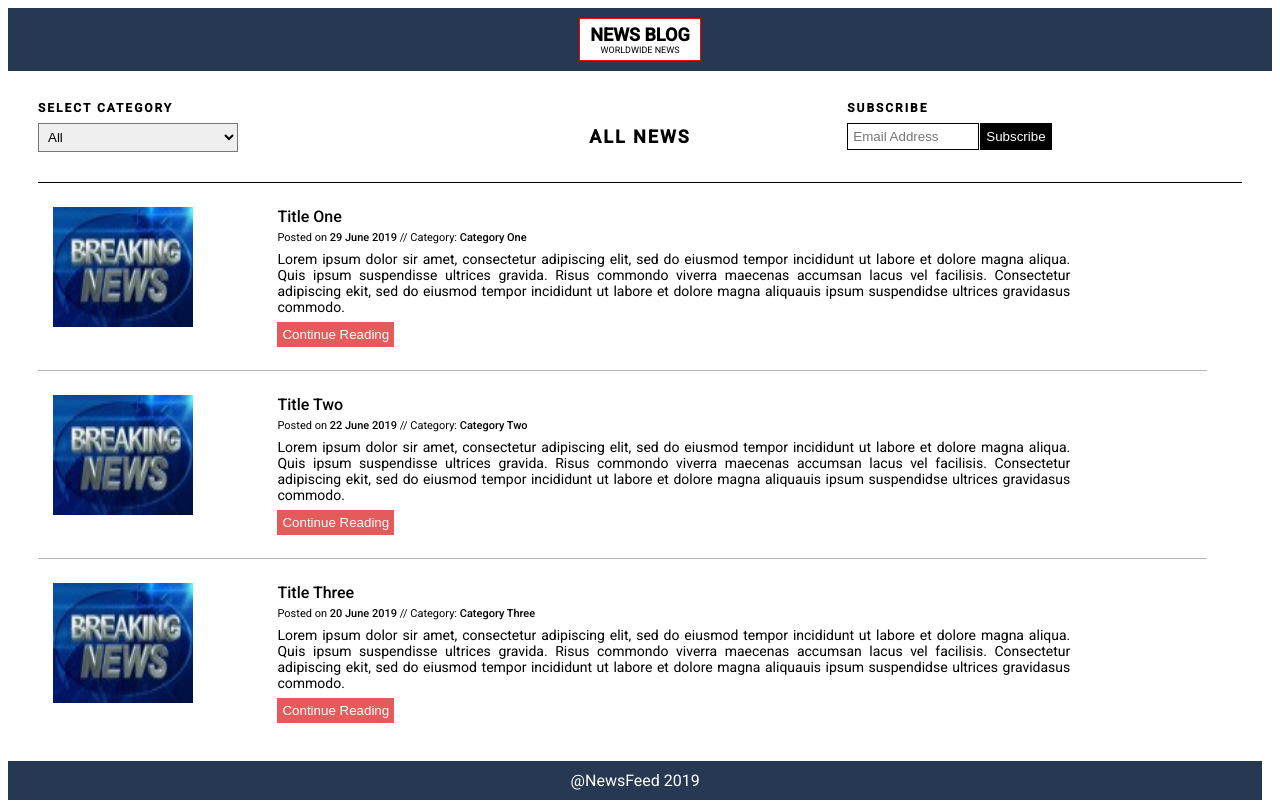
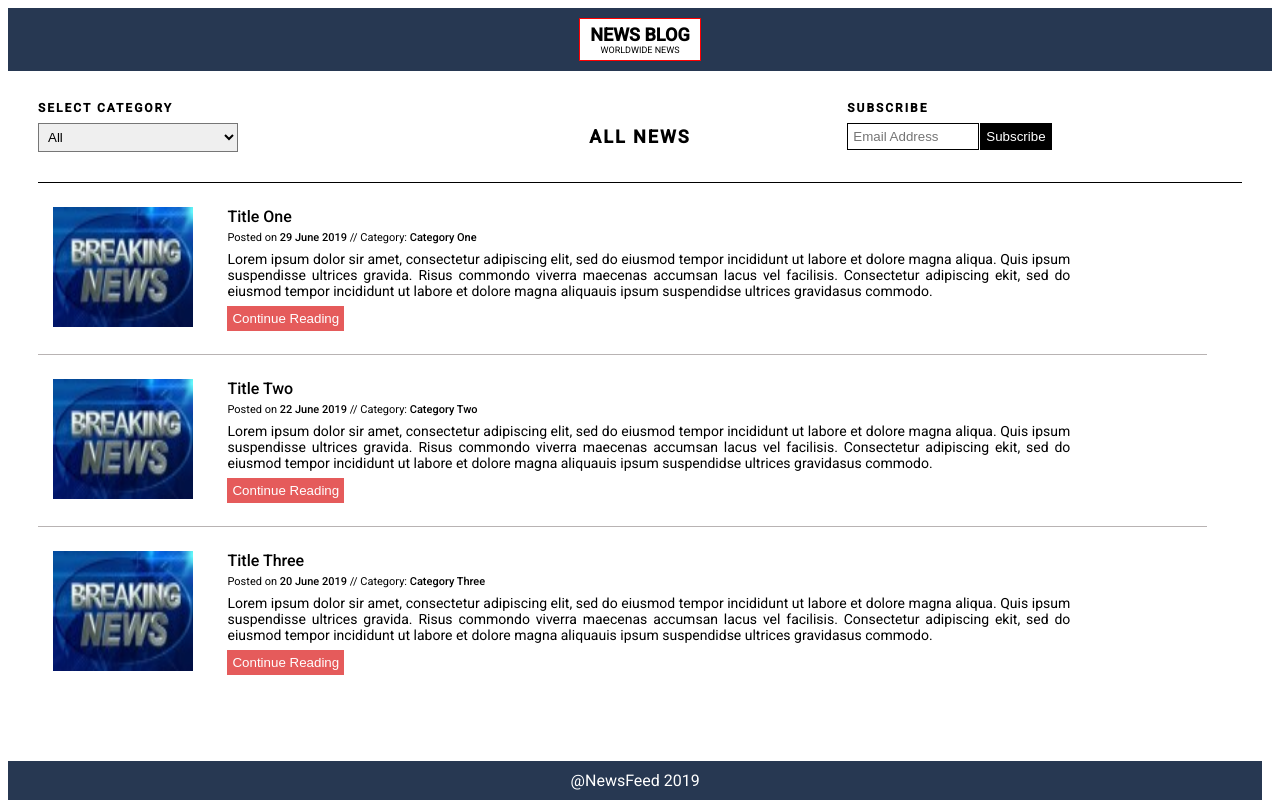
Before and after one commit to mansi-30/HomeTasks, a plain HTML site: page Task1/index.html in a window 1280 px wide. Drawn offline with Linux system fonts and the light colour scheme.

Commit message:
Update style.css

```diff
--- a/Task1/style.css
+++ b/Task1/style.css
@@ -207,9 +207,7 @@ width: 100%;
     .hr-blog{
         margin-right: 65px;
     }
-    .blog-data{
-        margin-left: 30px;
-    }
+
 
 
 
@@ -226,9 +224,7 @@ width: 100%;
         overflow-y: hidden;
         margin-bottom: 15px;
     }
-    .blog-data{
-        margin-left: 50px;
-    }
+
 
 }
 
```
